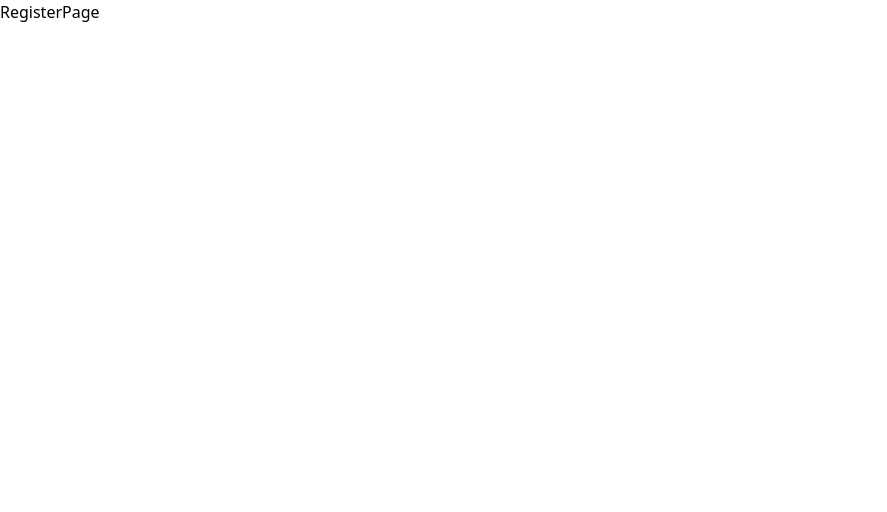
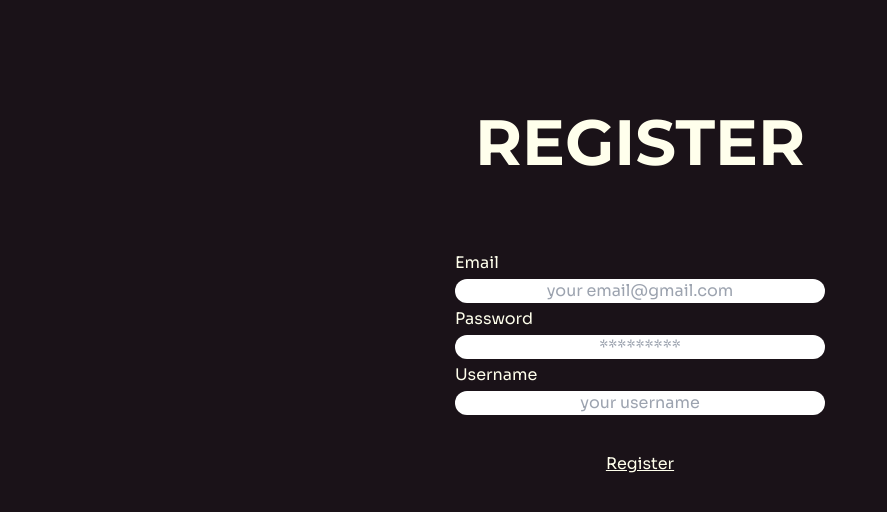
Before and after one commit to RaduStefanLungu/Blockta, a React (Vite) app in the folder client/: page /register in a window 1280 px wide. Shown: the top 512 px of the page, without its empty margins (0-887 px from the left). Built offline with nearby package versions, Linux system fonts and the light colour scheme.

Commit message:
register page finished

```diff
--- a/client/src/pages/RegisterPage.jsx
+++ b/client/src/pages/RegisterPage.jsx
@@ -1,7 +1,63 @@
-import React from 'react'
+import React, { useState } from 'react';
+import '../styles/RegisterPage.css';
 
 export default function RegisterPage() {
+  const [email, setEmail] = useState('');
+  const [password, setPassword] = useState('');
+  const [username, setUsername] = useState('');
+
+  const handleSubmit = (e) => {
+    e.preventDefault();
+    if (!username.trim() || !email.trim() || !password.trim()) {
+      alert('Please fill in all fields');
+    } else {
+      console.log('Registering with:', { username, email, password });
+      setUsername('');
+      setEmail('');
+      setPassword('');
+    }
+  };
+
   return (
-    <div>RegisterPage</div>
-  )
+    <div>
+      <h1 className='big-title'>Register</h1>
+      <div className='auth-form-container'>
+        <form className='register-form' onSubmit={handleSubmit}>
+          <label htmlFor='email'>Email</label>
+          <input
+            type='email'
+            id='email'
+            value={email}
+            placeholder='your email@gmail.com'
+            name='email'
+            onChange={(e) => setEmail(e.target.value)}
+            required
+          />
+          <label htmlFor='password'>Password</label>
+          <input
+            type='password'
+            id='password'
+            value={password}
+            placeholder='*********'
+            name='password'
+            onChange={(e) => setPassword(e.target.value)}
+            required
+          />
+          <label htmlFor='username'>Username</label>
+          <input
+            type='text'
+            id='username'
+            value={username}
+            placeholder='your username'
+            name='username'
+            onChange={(e) => setUsername(e.target.value)}
+            required
+          />
+          <button className='link-btn' type='submit'>
+            Register
+          </button>
+        </form>
+      </div>
+    </div>
+  );
 }
--- /dev/null
+++ b/client/src/styles/RegisterPage.css
@@ -0,0 +1,63 @@
+@import url('https://fonts.googleapis.com/css2?family=Montserrat:wght@400;700&display=swap');
+@import "../index.css";
+@import url('https://fonts.googleapis.com/css2?family=Sora:wght@400;700&display=swap');
+
+
+body {
+  font-family: 'Montserrat', sans-serif;
+}
+
+
+html{
+    text-align: center;
+    display: flex;
+    align-items: center ;
+    justify-content: center ;
+    background-color: #1a1218;
+    font-family: Montserrat;
+}
+
+.auth-form-container, .register-form{
+    font-family: 'Sora', sans-serif;
+    display: flex;
+    flex-direction: column;
+}
+
+label{
+    text-align: left !important;
+    padding: 0.25rem   0;
+    color: #ffffec;
+}
+input{
+    margin: 0.5rem 0;
+    padding: auto;
+    border-radius: 20px;
+    text-align: center;
+}
+    button{
+    border: none;
+    background-color: #ffffec;
+    padding: 20px;
+    border-radius: 10px;
+    cursor: pointer;
+}
+
+.link-btn{
+    background: none;
+    color: #ffffec;
+    text-decoration: underline;
+    margin-top: 10%;
+
+
+}
+.big-title {
+    font-size: 4em !important;
+    font-weight: bold !important;
+    text-align: left !important;
+    color: #ffffec !important;
+    text-transform: uppercase;
+    padding:20px;
+    margin-top: 20%;
+    margin-bottom: 10%;
+
+}
```
